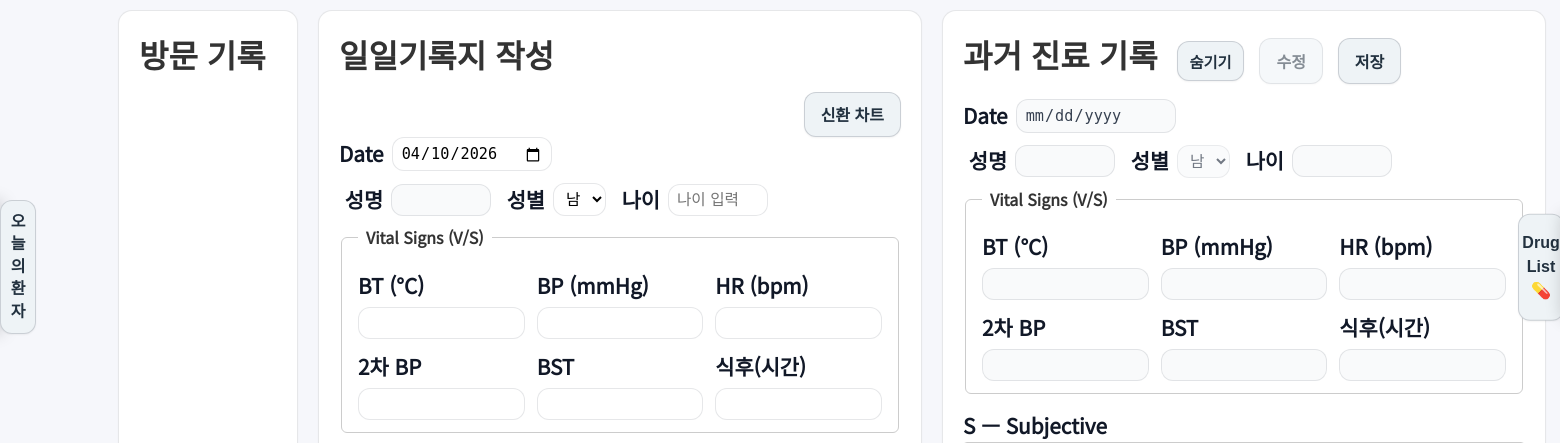
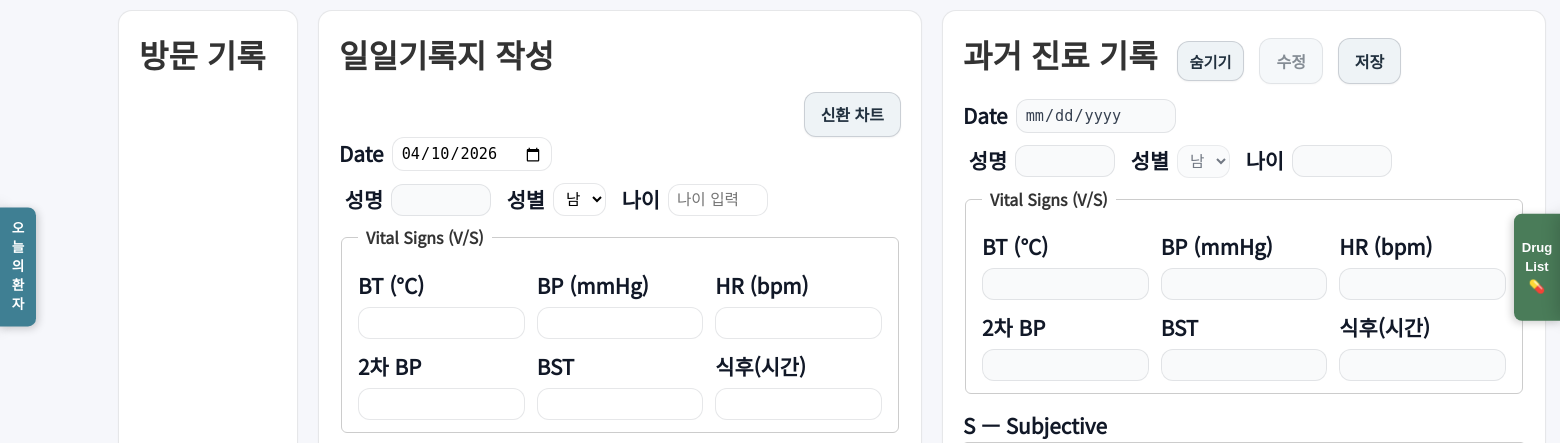
Before and after one commit to sgpeace/gugu_emr_main, a FastAPI app: template templates/patient_emr.html in a window 1560 px wide. Shown: the part 133-576 px from the top of the page. Run offline with FastAPI, Linux system fonts and the light colour scheme; the template is opened without the code that fills it, so the values that code supplies are empty; parts of the project's set-up code (start-up, migrations or seed data) failed here and were passed over.

Commit message:
fix: 사이드바 CSS !important 강화 및 캐시 버스팅 추가
- position:fixed 등 전역 버튼 CSS에 덮어씌워지는 문제 !important로 수정
- z-index 1000 → 9999로 상향
- drug-sidebar closed 위치 calc(-85vw-4px) → -85vw 단순화
- base.html CSS URL에 ?v=3 추가하여 브라우저 캐시 강제 갱신

Co-Authored-By: Claude Sonnet 4.6 <noreply@anthropic.com>

```diff
--- a/static/style.css
+++ b/static/style.css
@@ -2161,18 +2161,18 @@ input[type="submit"]:disabled {
    오늘의 환자 슬라이드 사이드바
    ========================================================= */
 #today-sidebar {
-  position: fixed;
-  top: 50%;
-  left: -220px;
-  transform: translateY(-50%);
-  transition: left 0.35s cubic-bezier(0.4, 0, 0.2, 1);
-  z-index: 1000;
-  display: flex;
-  align-items: stretch;
+  position: fixed !important;
+  top: 50% !important;
+  left: -220px !important;
+  transform: translateY(-50%) !important;
+  transition: left 0.35s cubic-bezier(0.4, 0, 0.2, 1) !important;
+  z-index: 9999 !important;
+  display: flex !important;
+  align-items: stretch !important;
 }
 
 #today-sidebar.open {
-  left: 0;
+  left: 0 !important;
 }
 
 #today-sidebar-content {
@@ -2241,24 +2241,24 @@ input[type="submit"]:disabled {
 }
 
 #today-sidebar-tab {
-  background: #3f7f93;
-  color: #fff;
-  border: none;
-  border-radius: 0 8px 8px 0;
-  padding: 12px 8px;
-  cursor: pointer;
-  font-size: 0.85rem;
-  font-weight: 700;
-  line-height: 1.4;
-  white-space: pre-line;
-  box-shadow: 2px 2px 8px rgba(0,0,0,0.2);
-  flex-shrink: 0;
-  width: 36px;
-  text-align: center;
+  background: #3f7f93 !important;
+  color: #fff !important;
+  border: none !important;
+  border-radius: 0 8px 8px 0 !important;
+  padding: 12px 8px !important;
+  cursor: pointer !important;
+  font-size: 0.85rem !important;
+  font-weight: 700 !important;
+  line-height: 1.4 !important;
+  white-space: pre-line !important;
+  box-shadow: 2px 2px 8px rgba(0,0,0,0.2) !important;
+  flex-shrink: 0 !important;
+  width: 36px !important;
+  text-align: center !important;
 }
 
 #today-sidebar-tab:hover {
-  background: #2c6e84;
+  background: #2c6e84 !important;
   transform: none !important;
 }
 
@@ -2266,39 +2266,39 @@ input[type="submit"]:disabled {
    Drug List 슬라이드 사이드바 (오른쪽에서 왼쪽으로 닫힘)
    ========================================================= */
 #drug-sidebar {
-  position: fixed;
-  top: 50%;
-  right: calc(-85vw - 4px);
-  transform: translateY(-50%);
-  transition: right 0.35s cubic-bezier(0.4, 0, 0.2, 1);
-  z-index: 1000;
-  display: flex;
-  align-items: stretch;
+  position: fixed !important;
+  top: 50% !important;
+  right: -85vw !important;
+  transform: translateY(-50%) !important;
+  transition: right 0.35s cubic-bezier(0.4, 0, 0.2, 1) !important;
+  z-index: 9999 !important;
+  display: flex !important;
+  align-items: stretch !important;
 }
 
 #drug-sidebar.open {
-  right: 0;
+  right: 0 !important;
 }
 
 #drug-sidebar-tab {
-  background: #4a7c59;
-  color: #fff;
-  border: none;
-  border-radius: 8px 0 0 8px;
-  padding: 14px 10px;
-  cursor: pointer;
-  font-size: 0.82rem;
-  font-weight: 700;
-  line-height: 1.5;
-  white-space: pre-line;
-  box-shadow: -2px 2px 8px rgba(0,0,0,0.2);
-  flex-shrink: 0;
-  width: 46px;
-  text-align: center;
+  background: #4a7c59 !important;
+  color: #fff !important;
+  border: none !important;
+  border-radius: 8px 0 0 8px !important;
+  padding: 14px 10px !important;
+  cursor: pointer !important;
+  font-size: 0.82rem !important;
+  font-weight: 700 !important;
+  line-height: 1.5 !important;
+  white-space: pre-line !important;
+  box-shadow: -2px 2px 8px rgba(0,0,0,0.2) !important;
+  flex-shrink: 0 !important;
+  width: 46px !important;
+  text-align: center !important;
 }
 
 #drug-sidebar-tab:hover {
-  background: #3a6347;
+  background: #3a6347 !important;
   transform: none !important;
 }
 
--- a/templates/base.html
+++ b/templates/base.html
@@ -15,7 +15,7 @@
     <link rel="stylesheet" href="https://cdnjs.cloudflare.com/ajax/libs/font-awesome/6.4.2/css/all.min.css">
 
     <!-- ✅ FastAPI에서 정적 파일 연결 -->
-    <link rel="stylesheet" href="{{ url_for('static', path='style.css') }}">
+    <link rel="stylesheet" href="{{ url_for('static', path='style.css') }}?v=3">
 
     <title>{% block title %}GuGu Medical Center EMR{% endblock %}</title>
 </head>
```
